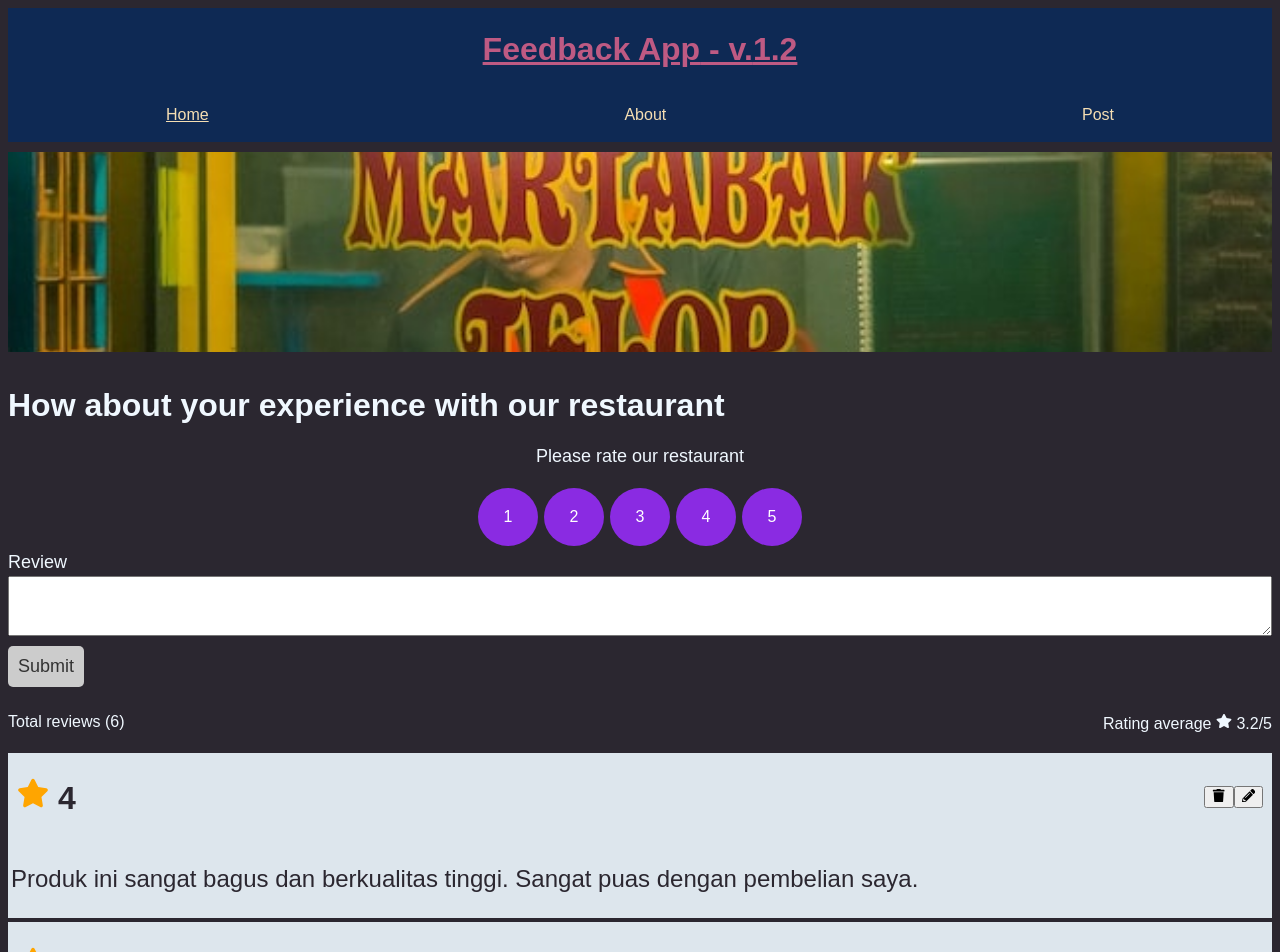
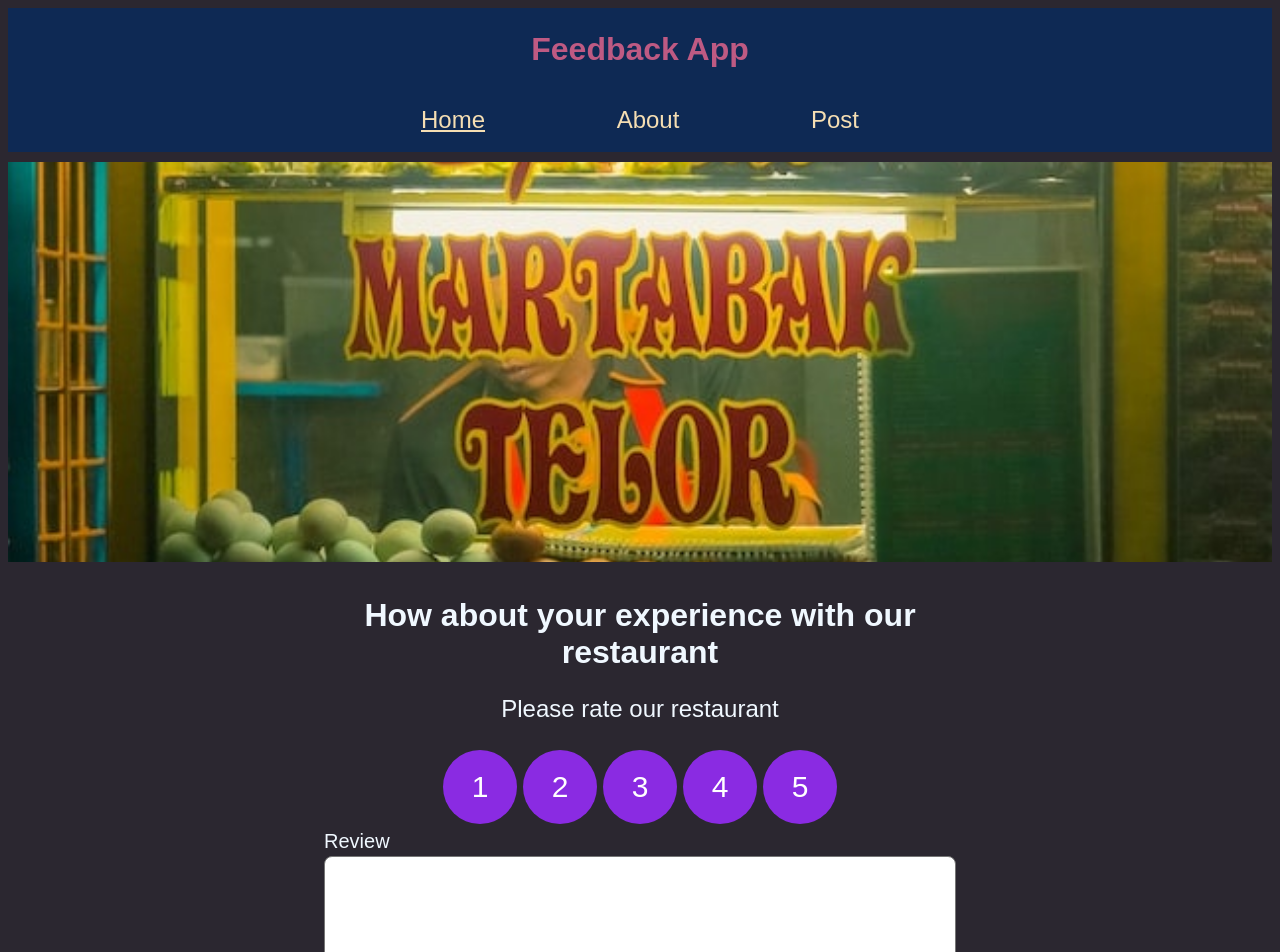
Before and after one commit to nnivxix/feedback-app, a React (Vite) app: page / in a window 1280 px wide. Shown: the top 952 px of the page. Built offline with nearby package versions, Linux system fonts and the light colour scheme.

Commit message:
fix: css responsive

```diff
--- a/src/App.tsx
+++ b/src/App.tsx
@@ -8,7 +8,7 @@ function App() {
   return (
     <ReviewProvider>
       <Router>
-        <Header title="Feedback App" version={1.2} />
+        <Header title="Feedback App" />
         <Routes>
           <Route path="/" element={<HomePage />}></Route>
           <Route path="/about" element={<AboutPage />}></Route>
--- a/src/components/Header.tsx
+++ b/src/components/Header.tsx
@@ -1,20 +1,12 @@
-import { CSSProperties } from "react";
 import { HeaderType } from "../types/schema";
 import NavigationLink from "./NavigationLink";
+
 function Header(props: HeaderType) {
-  const { title, version } = props;
-  const HeaderStyle: CSSProperties = {
-    textAlign: "center",
-    color: "#BE5A83",
-    padding: "2px 0px",
-    background: "#0E2954",
-  };
+  const { title } = props;
 
   return (
-    <header style={HeaderStyle}>
-      <h1 className="header">
-        {title} - v.{version}
-      </h1>
+    <header>
+      <h1 className="header">{title}</h1>
       <NavigationLink />
     </header>
   );
--- a/src/components/ReviewCard.tsx
+++ b/src/components/ReviewCard.tsx
@@ -10,14 +10,7 @@ interface ReviewCardProps {
 function ReviewCard({ Review, deleteReview, editReview }: ReviewCardProps) {
   return (
     <Card cool={false}>
-      <div
-        style={{
-          display: "flex",
-          alignItems: "center",
-          justifyContent: "space-between",
-          padding: "2px 6px",
-        }}
-      >
+      <div className="card-container">
         <h1>
           <span>
             <FaStar color="orange" />
@@ -25,10 +18,14 @@ function ReviewCard({ Review, deleteReview, editReview }: ReviewCardProps) {
           {" " + Review.rating}
         </h1>
         <div>
-          <button onClick={() => deleteReview(Review.id)}>
+          <button
+            className="button-action"
+            onClick={() => deleteReview(Review.id)}
+          >
             <FaTrash />
           </button>
           <button
+            className="button-action"
             onClick={() => {
               editReview(Review);
               window.location.href = "#review";
--- a/src/components/ReviewForm.tsx
+++ b/src/components/ReviewForm.tsx
@@ -1,6 +1,6 @@
 import React, { useState, useContext, useEffect } from "react";
 import Button from "./shared/Button";
-import FormRating from "./InputRating";
+import InputRating from "./InputRating";
 import ReviewContext from "../context/ReviewContext";
 import { Review } from "../types/schema";
 
@@ -59,11 +59,11 @@ function ReviewForm() {
   }, [reviewEdit]);
 
   return (
-    <div>
+    <div className="review-form">
       <h1>How about your experience with our restaurant</h1>
       <form className="form-container" onSubmit={submitForm}>
         <p>Please rate our restaurant</p>
-        <FormRating select={(rating) => setRating(rating)} />
+        <InputRating select={(rating) => setRating(rating)} />
         <div className="wrap-form">
           <label htmlFor="review">Review</label>
           <textarea
--- a/src/pages/AboutPage.tsx
+++ b/src/pages/AboutPage.tsx
@@ -5,6 +5,7 @@ function AboutPage() {
     <Card cool={false}>
       <div>
         <h1>About Feedback App</h1>
+        <p>version 0.1</p>
         <Link to={"/"}>back to home</Link>
       </div>
     </Card>
--- a/src/styles/index.css
+++ b/src/styles/index.css
@@ -1,12 +1,19 @@
+html {
+
+  scroll-behavior: smooth !important;
+}
 body {
   background: #2B2730;
   font-family: Arial, Helvetica, sans-serif;
   color: aliceblue;
 }
 
-.header{
-  text-decoration: underline;
+header{
   cursor: pointer;
+  text-align: center;
+  color:#BE5A83 ;
+  padding: 2px 0px;
+  background-color: #0E2954;
 }
 
 .header:hover {
@@ -20,6 +27,7 @@ body {
   margin: 4px 0px;
   cursor: pointer;
   position: relative;
+  border-radius: 0.25rem;
   /* text-align: center; */
 }
 .review-card:hover{
@@ -27,6 +35,12 @@ body {
 }
 .review-card p {
   font-size: 24px;
+}
+.card-container {
+  display: flex;
+  align-items: center;
+  justify-content: space-between;
+  padding: 2px 6px;
 }
 .aqua {
   background-color: aquamarine;
@@ -52,8 +66,10 @@ body {
   padding: 3px 0;
 }
 .wrap-form textarea {
-  font-size: 18px;
+  font-size: 16px;
   padding: 5px;
+  height: 100px;
+  border-radius: 0.25rem;
   font-family: 'Segoe UI', Tahoma, Geneva, Verdana, sans-serif;
 }
 .wrap-form select {
@@ -145,6 +161,7 @@ body {
   color: wheat;
 }
 .ul-link li a {
+  padding: 14px 18px;
   color: wheat;
   text-decoration: none;
 }
@@ -152,3 +169,73 @@ body {
 .ul-link li a.active {
   text-decoration: underline;
 }
+
+@media (min-width: 768px) {
+  .nav-link .ul-link li {
+    font-size: 24px;
+
+  }
+  .foto-product{
+    padding: 10px 0;
+    width: 100%;
+    height: 50vh;
+    object-fit: cover;
+  }
+  .nav-link {
+    width: 50%;
+    margin: 0 auto;
+  }
+  .review-form{
+    width: 50%;
+    margin: 0 auto;
+    scroll-behavior: smooth;
+  }
+  .review-form h1 {
+    font-size: 32px;
+    text-align: center;
+  }
+  .review-form p {
+    font-size: 24px;
+    text-align: center;
+  }
+  .review-form button {
+    padding: 8px 18px ;
+    font-size: 24px;
+  }
+  .wrap-form textarea {
+    border-radius: 0.5rem;
+  }
+  .wrap-form label, .wrap-form button, .wrap-form textarea {
+    font-size: 20px;
+  }
+  #review {
+    height: 100px;
+  }
+  .container-rating  {
+   width: 80px;
+   height: 80px;
+  }
+  .container-rating label {
+   font-size: 30px;
+   width: 100%;
+  }
+  .review-card {
+    width: 50%;
+    margin: 10px auto;
+    border-radius: 0.5rem;
+    padding: 20px;
+  }
+
+  .button-action{
+    width: 40px;
+    height: 40px;
+  }
+
+  .summary {
+    width: 50%;
+    margin: 0 auto;
+  }
+  .summary p {
+    font-size: 20px;
+  }
+ }
```
